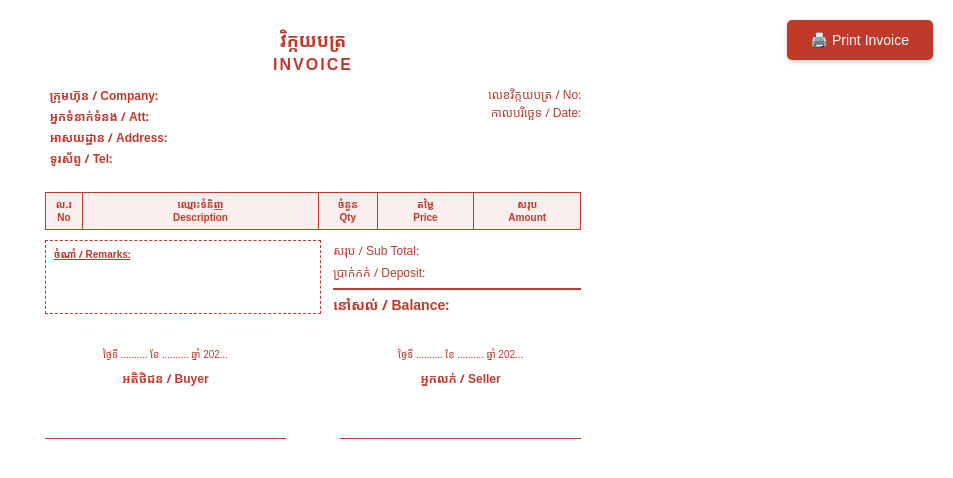
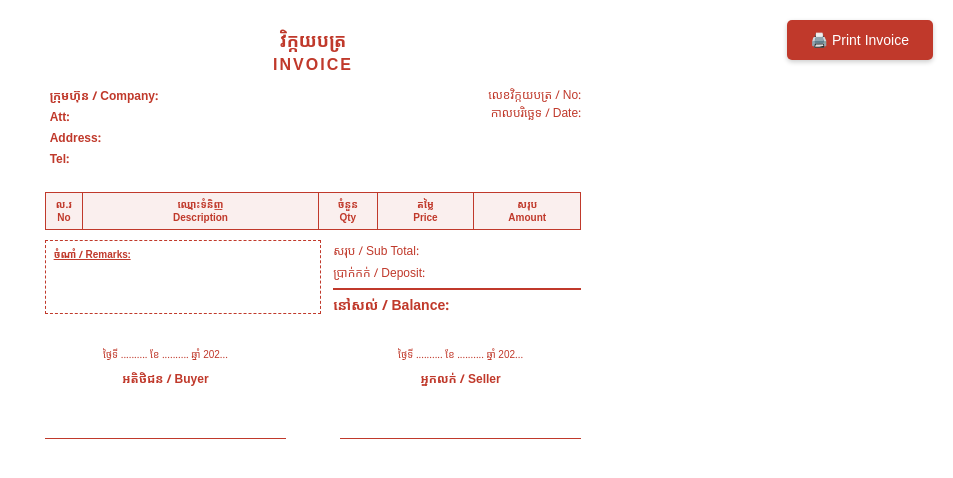
Before and after one commit to kounsokong/invoice_template_03, a plain HTML site: page index.html in a window 1280 px wide. Shown: the whole page, without its empty margins (327-1280 px from the left). Drawn offline with Linux system fonts and the light colour scheme.

Commit message:
Update index.html

```diff
--- a/index.html
+++ b/index.html
@@ -345,15 +345,15 @@
             <span id="company_name"></span>
           </div>
           <div class="bill-to-item">
-            <span class="bill-to-label">អ្នកទំនាក់ទំនង / Att:</span>
+            <span class="bill-to-label">Att:</span>
             <span id="contact_name"></span>
           </div>
           <div class="bill-to-item">
-            <span class="bill-to-label">អាសយដ្ឋាន / Address:</span>
+            <span class="bill-to-label">Address:</span>
             <span id="address"></span>
           </div>
           <div class="bill-to-item">
-            <span class="bill-to-label">ទូរស័ព្ទ / Tel:</span>
+            <span class="bill-to-label">Tel:</span>
             <span id="phone_number" class="english-font"></span>
           </div>
         </div>
```
